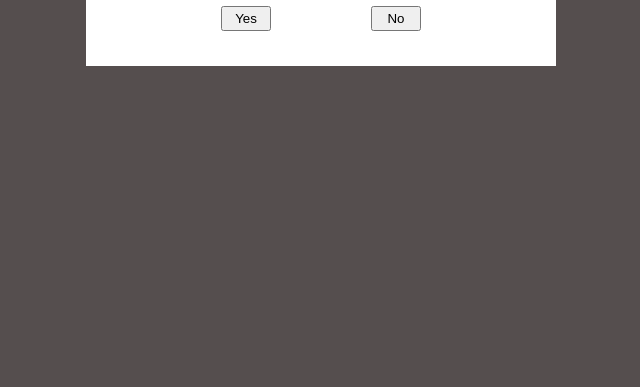
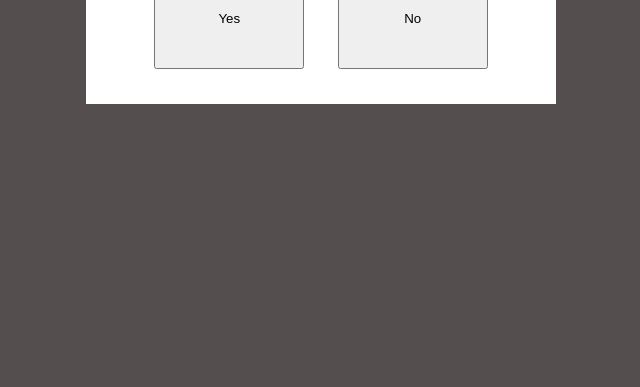
Before and after one commit to Annd1107/ANU, a plain HTML site: page index.html in a window 1280 px wide. Shown: the part 429-816 px from the top of the page, without its empty margins (319-959 px from the left). Drawn offline with Linux system fonts and the light colour scheme.

Commit message:
Update style.css

```diff
--- a/style.css
+++ b/style.css
@@ -21,6 +21,6 @@ h3{
     justify-content: space-evenly;
 }
 button{
-    height: 25px;
-    width: 50px;
+    height: 100px;
+    width: 150px;
 }
```
